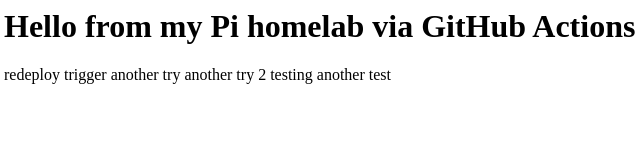
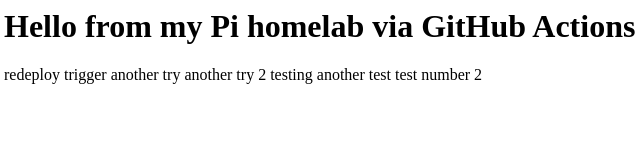
Before and after one commit to ptrbtlr/homelab-pi, a plain HTML site: page apps/nginx/index.html in a window 1280 px wide. Shown: the full height of the page, 4-644 px from the left. Drawn offline with Linux system fonts and the light colour scheme.

```diff
--- a/apps/nginx/index.html
+++ b/apps/nginx/index.html
@@ -4,3 +4,4 @@ another try
 another try 2
 testing
 another test
+test number 2
```
